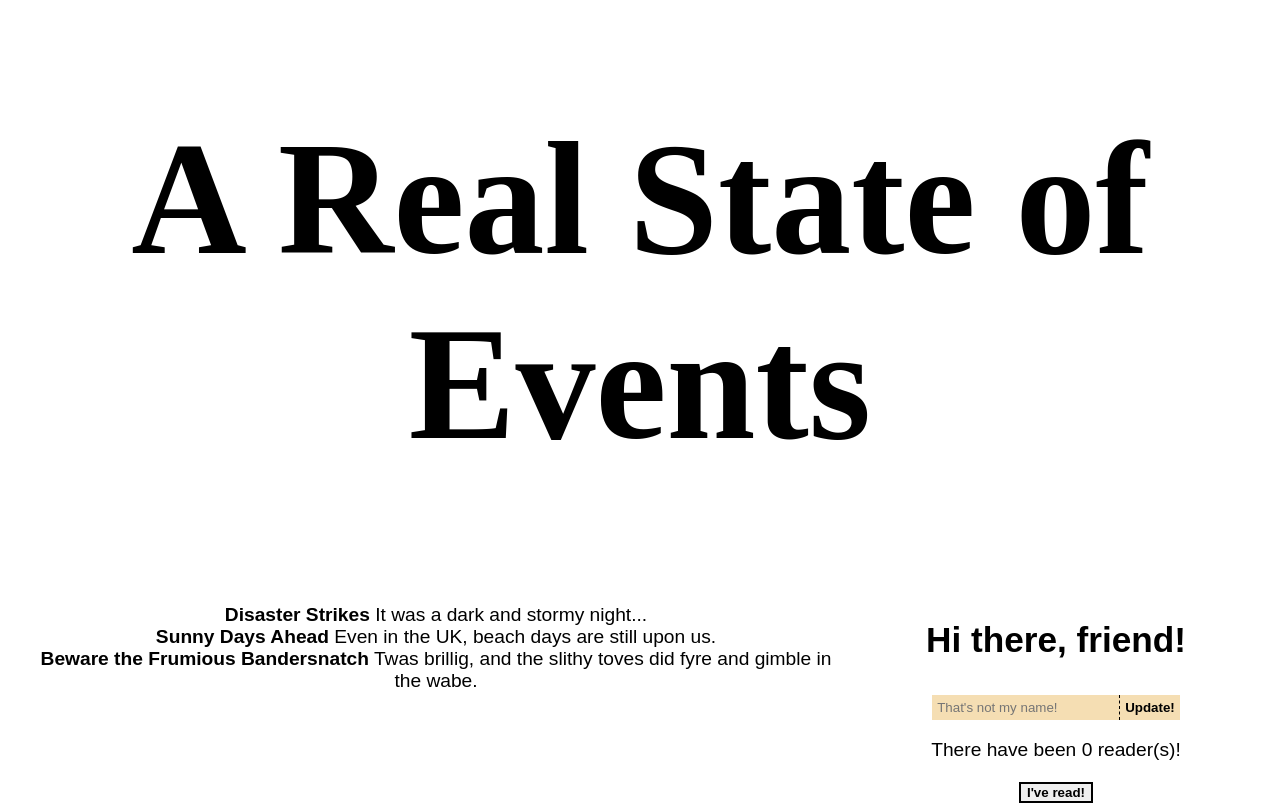
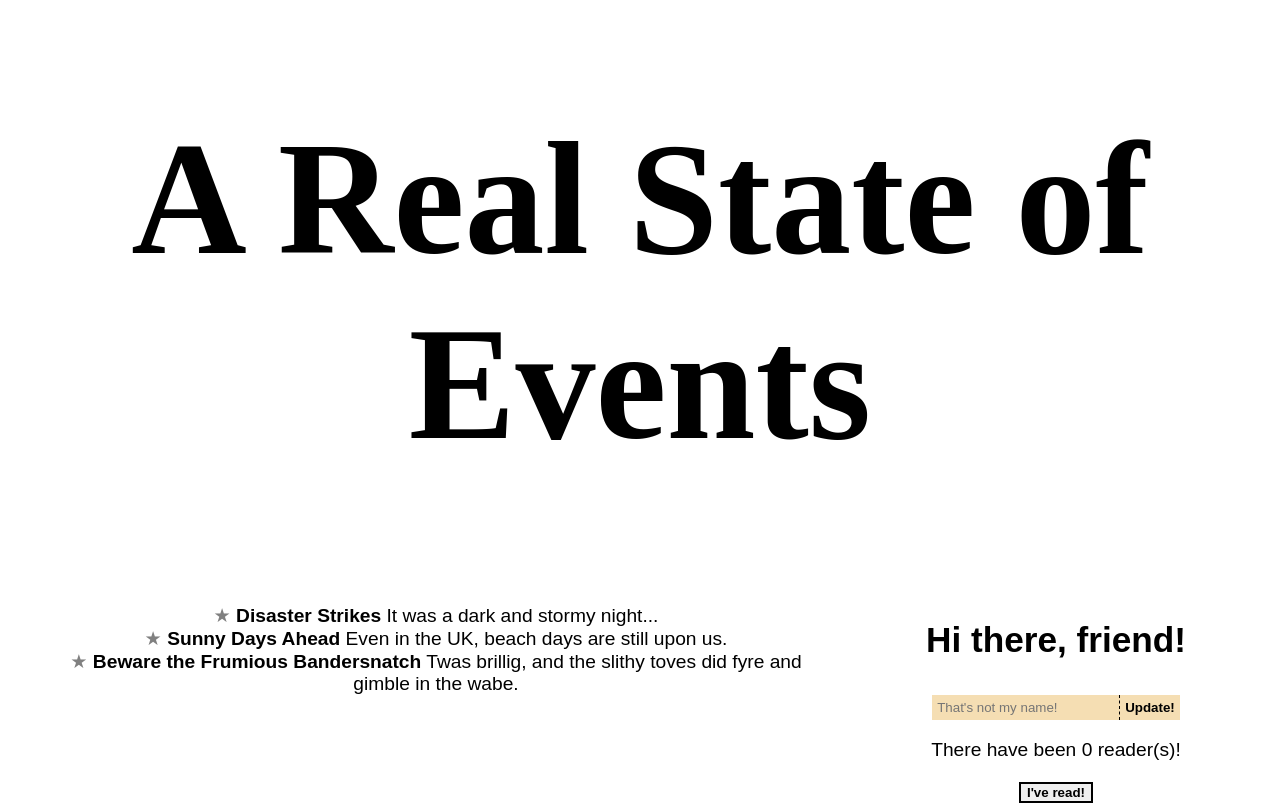
Before and after one commit to Igormirowski/LAP-3-restructure-app, a React (Create React App) app: page / in a window 1280 px wide. Shown: the top 805 px of the page. Built offline with nearby package versions, Linux system fonts and the light colour scheme; a web font is replaced by a local one.

Commit message:
add fave toggle button

```diff
--- a/src/App.js
+++ b/src/App.js
@@ -1,4 +1,5 @@
 import React, { Component } from 'react';
+import FaveButton from './FaveButton';
 import './App.css';
 
 class App extends Component {
@@ -36,7 +37,7 @@ class App extends Component {
 
   render(){
     // Pass explicit arguments to event handlers
-    const renderStories = this.state.stories.map(st => <li key={st.id} onClick={() => this.handleStorySelect(st.id)}><strong>{st.headline}</strong> {st.snippet}</li>)
+    const renderStories = this.state.stories.map(st => <li key={st.id} onClick={() => this.handleStorySelect(st.id)}><FaveButton /> <strong>{st.headline}</strong> {st.snippet}</li>)
 
     return(
       <div className="news-reader">
--- /dev/null
+++ b/src/FaveButton.js
@@ -0,0 +1,18 @@
+import React, { Component } from 'react';
+
+class FaveButton extends Component {
+    state = { faved: false }
+
+    handleFave = e => {
+        e.stopPropagation()
+        this.setState(prevState => ({ faved: !prevState.faved }))
+    }
+
+    render() {
+        return (
+            <span onClick={this.handleFave} style={{ color: this.state.faved ? 'gold' : 'grey' }}>★</span>
+        );
+    }
+}
+
+export default FaveButton;
```
